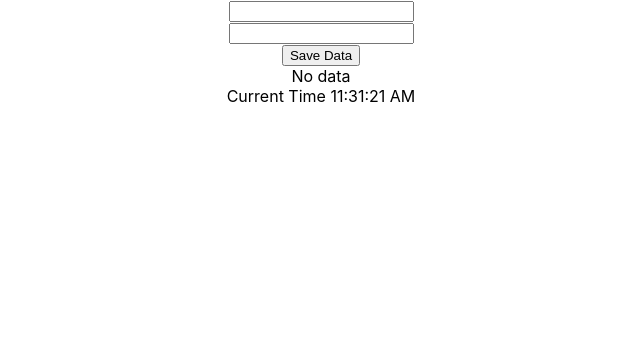
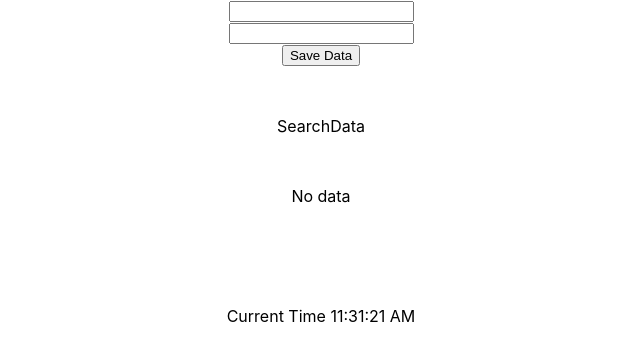
Before and after one commit to Ahmed2183/Learn-Redux-Toolkit, a React (Create React App) app: page / in a window 1280 px wide. Shown: the top 360 px of the page, without its empty margins (319-959 px from the left). Built offline with nearby package versions, Linux system fonts and the light colour scheme.

Commit message:
Add Search component

```diff
--- a/src/App.js
+++ b/src/App.js
@@ -3,6 +3,7 @@ import './App.css';
 import AddData from './components/AddData';
 import ListData from './components/ListData';
 import Clock from './components/Clock';
+import SearchData from './components/SearchData';
 
 function App() {
   return (
@@ -10,10 +11,13 @@ function App() {
     <div className="App">
      <AddData/>
     </div>
-    <div className="App">
+    <div className="App" style={{ paddingTop:50 }}>
+     <SearchData/>
+    </div>
+    <div className="App" style={{ paddingTop:50 }}>
      <ListData/>
     </div>
-    <div className="App">
+    <div className="App" style={{ paddingTop:100 }}>
      <Clock/>
     </div>
     </>
```
